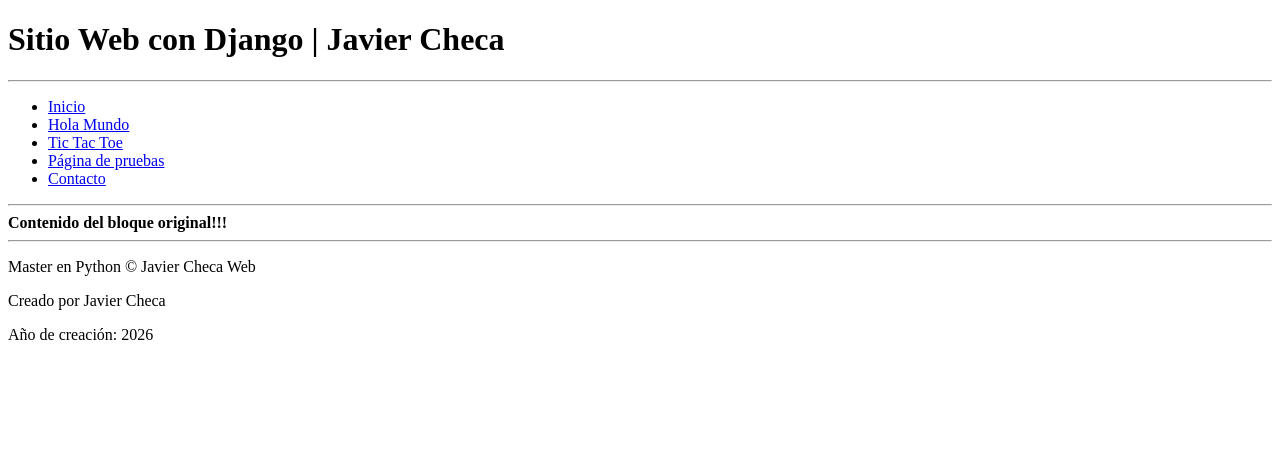
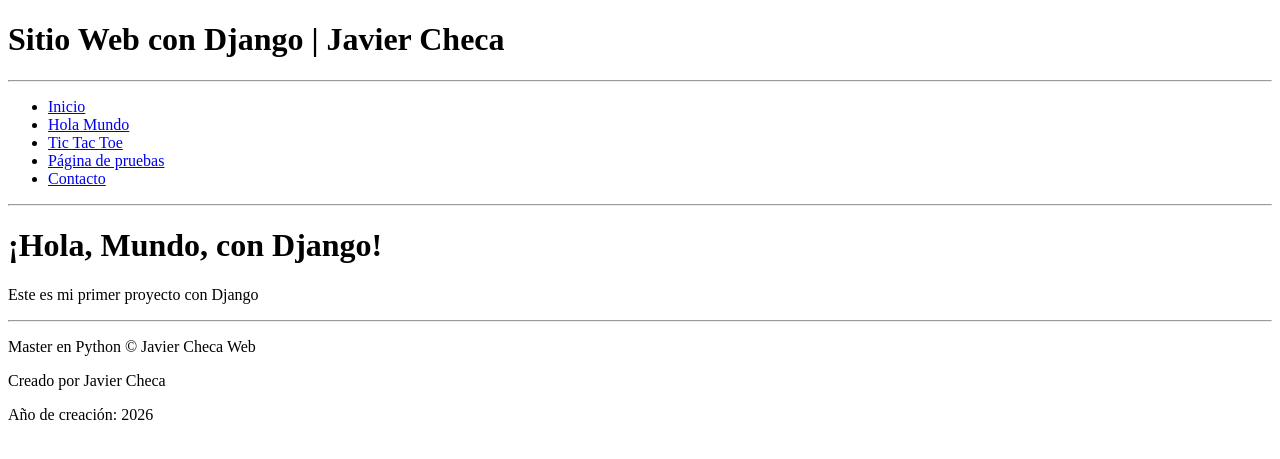
Before and after one commit to Javier-Checa/MASTER-PYTHON, a Django app: page /hola-mundo/ in a window 1280 px wide. Shown: the top 459 px of the page. Run offline with Django 3.2, Linux system fonts and the light colour scheme.

Commit message:
Aprendiendo Django cont73

```diff
--- a/22-django/AprendiendoDjango/miapp/templates/hola_mundo.html
+++ b/22-django/AprendiendoDjango/miapp/templates/hola_mundo.html
@@ -1,3 +1,10 @@
 {% extends "layout.html" %}
 
 {% block title %}Hola Mundo en Django!{% endblock %}
+
+{% block content %}
+<h1>¡Hola, Mundo, con Django!</h1>
+<p>Este es mi primer proyecto con Django</p>
+
+
+{% endblock %}
```
